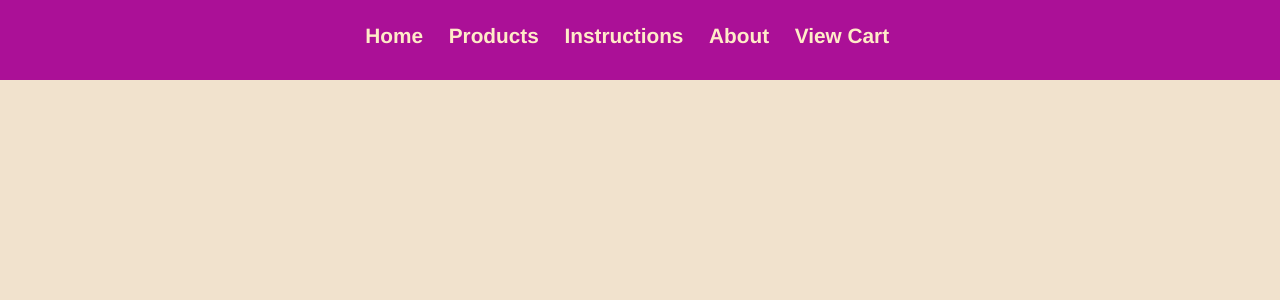
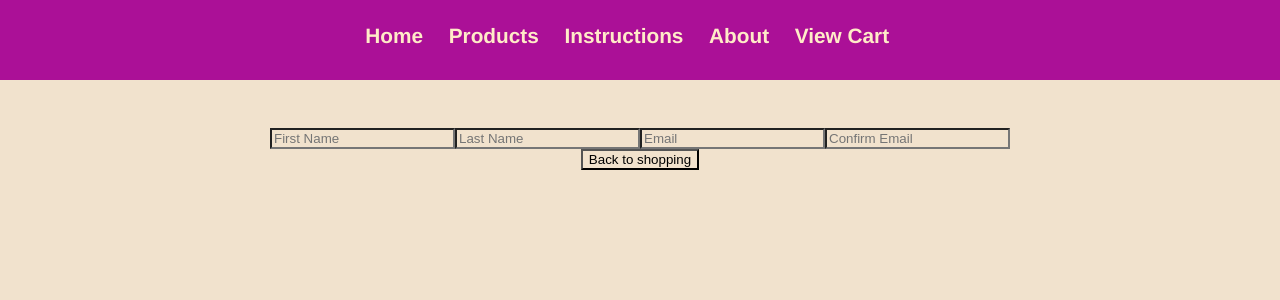
Before and after one commit to IzikMartinez/Vortex, a Vue app: page /checkout in a window 1280 px wide. Shown: the top 300 px of the page. Built offline with nearby package versions, Linux system fonts and the light colour scheme.

Commit message:
Weekend sprint 1 complete

```diff
--- a/src/components/fragments/Bubble.vue
+++ b/src/components/fragments/Bubble.vue
@@ -4,7 +4,7 @@
     <p class="description">{{ description }}</p>
     <p class="description">${{ price }}</p>
     <img src="@/assets/placeholder.png" alt="placeholder" />
-    <button class="cartBtn" @click="addToCart({ title, price })">
+    <button class="cartBtn" @click="addBtn">
       Add to cart
     </button>
   </div>
@@ -23,7 +23,11 @@ export default {
     ...mapActions(["addToCart"]),
 
     addBtn() {
-      console.log("Click works");
+      const newItem = {
+        name: this.title,
+        price: this.price
+      };
+      this.addToCart(newItem);
     }
   }
 };
--- a/src/store/index.ts
+++ b/src/store/index.ts
@@ -1,4 +1,8 @@
 import { createStore } from "vuex";
+
+function initialState() {
+  return {};
+}
 
 export default createStore({
   state: {
@@ -11,10 +15,16 @@ export default createStore({
   },
   mutations: {
     addToCartItems(state, payload) {
+      console.log(payload);
+      console.log(state.cartItems);
       state.cartItems.push(payload);
     },
-    removeFromCart(state) {
-      state.cartItems.pop();
+    removeFromCart(state, payload) {
+      state.cartItems.splice(payload, 1);
+    },
+    clearCart(state) {
+      const s = initialState();
+      Object.keys(state.cartItems).forEach(key => state.cartItems.pop());
     }
   },
   actions: {
--- a/src/views/Cart.vue
+++ b/src/views/Cart.vue
@@ -1,9 +1,11 @@
 <template>
   <div class="items">
-    <p v-for="cartItem in cartItems" :key="cartItem.id">
+    <p v-for="(cartItem, index) in cartItems" :key="cartItem.index">
       <Dataframe :passed="cartItem.name" :price="cartItem.price"></Dataframe>
-      <button @click="removeFromCart">Remove item</button>
+      <button @click="removeFromCart(index)">Remove item</button>
     </p>
+    <button class="clear" @click="clearCart">Clear cart</button>
+    <button class="checkout" @click="$router.push('checkout')">Check out</button>
   </div>
 </template>
 
@@ -18,7 +20,7 @@ export default {
     ...mapState(["cartItems"])
   },
   methods: {
-    ...mapMutations(["removeFromCart"])
+    ...mapMutations(["removeFromCart", "clearCart"])
   }
 };
 </script>
--- a/src/views/Order.vue
+++ b/src/views/Order.vue
@@ -1,5 +1,14 @@
 <template>
-  <div>nothing</div>
+  <div class="body">
+    <input type="text" id="nameF" placeholder="First Name" />
+    <input type="text" id="nameL" placeholder="Last Name" />
+    <input type="text" id="email" placeholder="Email" />
+    <input type="text" id="email_con" placeholder="Confirm Email" />
+  </div>
+
+  <button class="back" @click="$router.push('products')">
+    Back to shopping
+  </button>
 </template>
 
 <script>
@@ -8,4 +17,8 @@ export default {
 };
 </script>
 
-<style scoped></style>
+<style scoped>
+.body {
+  padding-top: 15vh;
+}
+</style>
```
Also changed, not shown: 1 other file (tests, documents, lock files or other folders).
